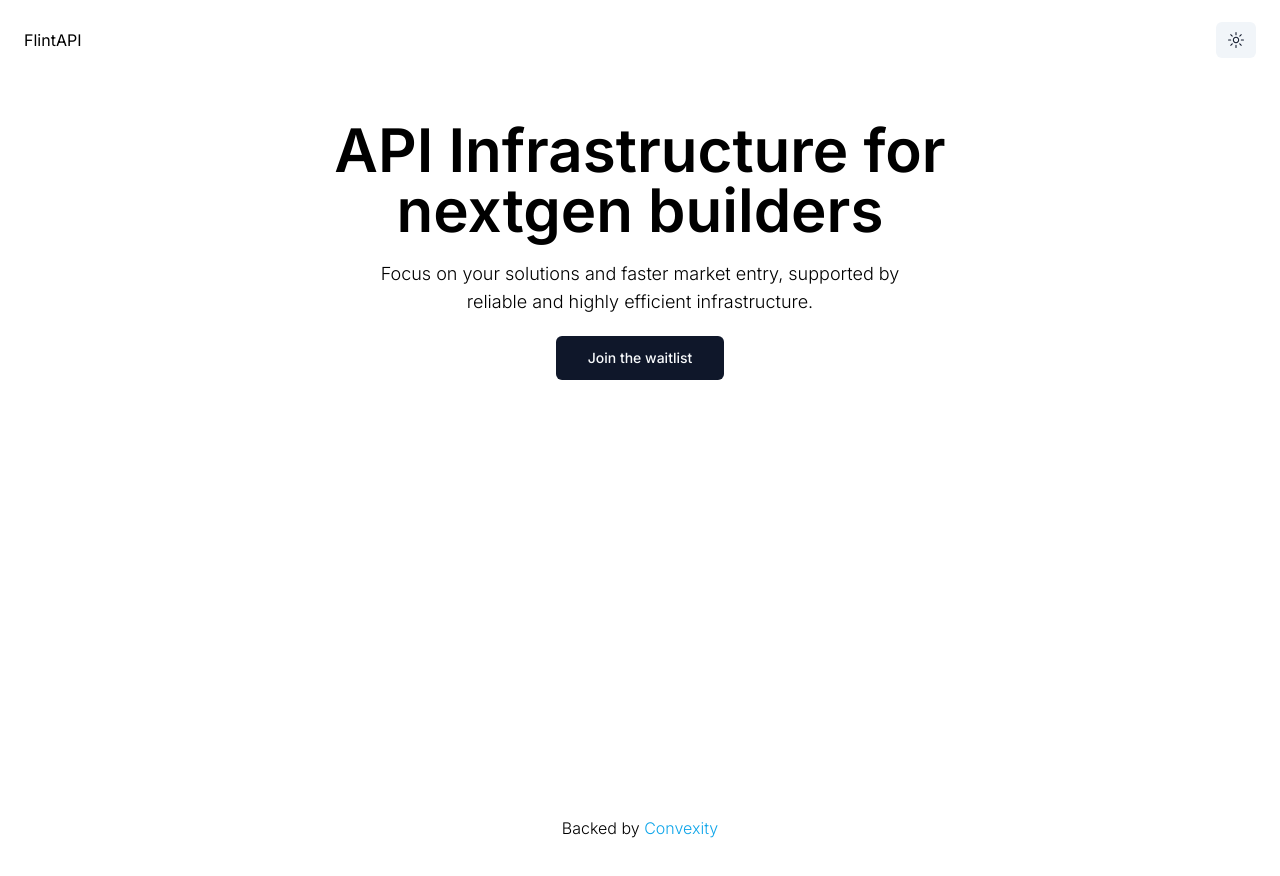
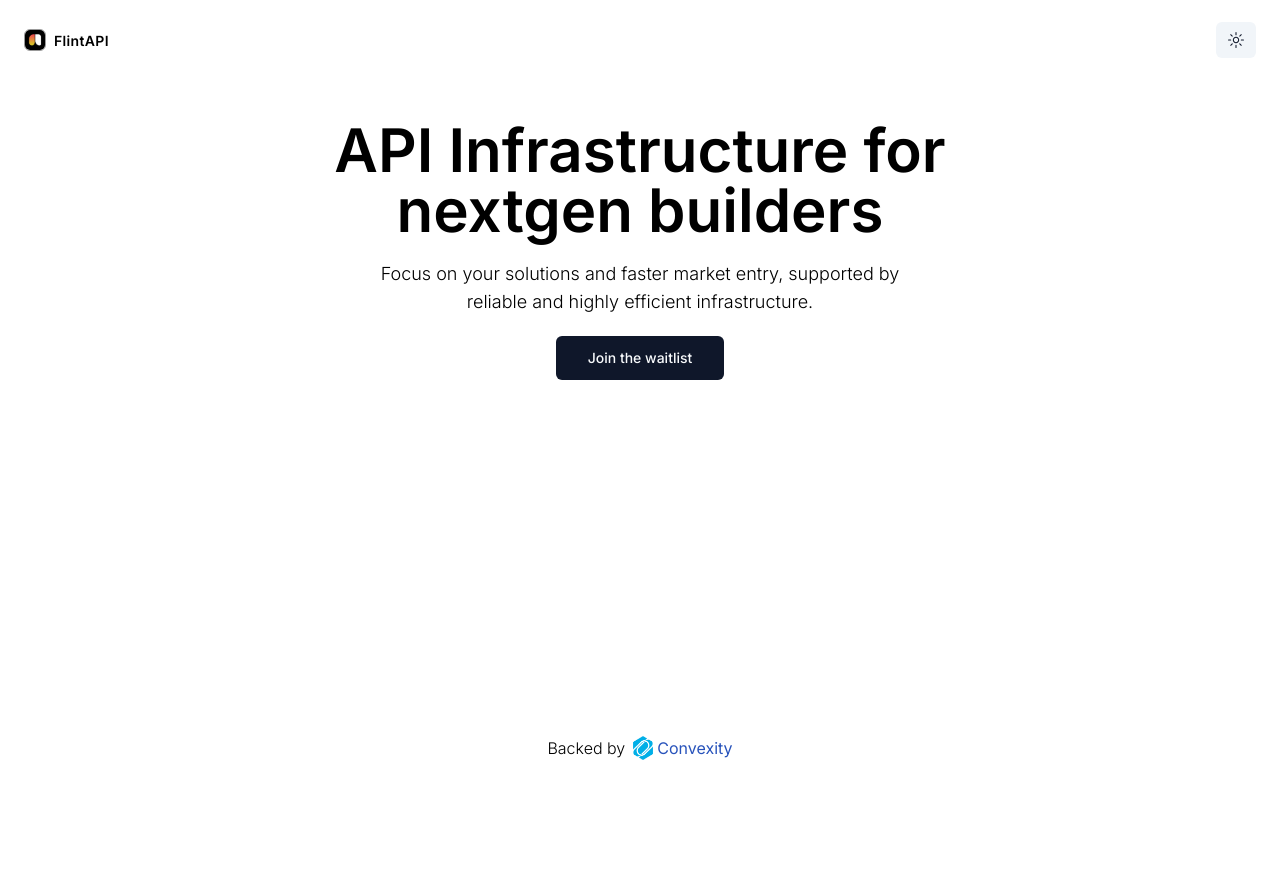
Before and after one commit to flintapi/flintwebsite, a Next.js app: page / in a window 1280 px wide. Shown: the top 876 px of the page. After the commit the page ends 800 px from the top, so only its background shows below. Built offline with nearby package versions, Linux system fonts and the light colour scheme.

Commit message:
fix: fixed layout and added icon re-routing to home page

```diff
--- a/src/app/layout.tsx
+++ b/src/app/layout.tsx
@@ -3,6 +3,9 @@ import { Inter } from "next/font/google";
 import "./globals.css";
 import { ThemeProvider, ThemeToggle } from "@/components/theme-provider";
 import { cn } from "@/lib/utils";
+import Link from "next/link";
+import Image from "next/image";
+import icon from "@/app/icon.png";
 
 const inter = Inter({ subsets: ["latin"] });
 
@@ -37,7 +40,7 @@ export default function RootLayout({
 function Header() {
   return (
     <header className="container max-h-20 px-3 py-3 md:py-6 md:px-6 mx-auto rounded-lg flex place-items-center items-center justify-between">
-      <span>FlintAPI</span>
+      <Link href="/" className="font-[600] tracking-wide text-[14px] text-black dark:text-white flex items-center gap-2"><Image src={icon} width={22} className="border-[.5px] border-black/40 dark:border-slate-300/40 rounded-md" height={22} alt="Flintapi Logo" />  FlintAPI</Link>
       <ThemeToggle />
     </header>
   );
--- a/src/app/page.tsx
+++ b/src/app/page.tsx
@@ -1,9 +1,10 @@
 import { Button } from "@/components/ui/button";
 import Image from "next/image";
+import convexityLogo from "@/assets/convexity_logo_thumb.png";
 
 export default function Home() {
   return (
-    <main className="flex min-h-screen flex-col items-center items-center px-16 md:px-24 py-10">
+    <main className="flex h-[calc(100vh-80px)] flex-col items-center items-center px-16 md:px-24 py-10">
 
       <div className="relative z-[-1] flex place-items-center before:absolute before:h-[300px] before:w-full before:-translate-x-1/2 before:rounded-full before:bg-gradient-radial before:from-white before:to-transparent before:blur-2xl before:content-[''] after:absolute after:-z-20 after:h-[280px] after:w-full after:translate-x-1/3 after:bg-gradient-conic after:from-orange-200 after:via-blue-200 after:blur-2xl after:content-[''] before:dark:bg-gradient-to-br before:dark:from-transparent before:dark:to-orange-700 before:dark:opacity-10 after:dark:from-[#EE4751] after:dark:via-[#EDF128] after:dark:opacity-40 sm:before:w-[480px] sm:after:w-[240px] before:lg:h-[360px]">
         <h1 className="sm:text-6xl text-[2.5em] leading-tight text-center font-semibold">API Infrastructure for<br className="hidden md:block" /> nextgen builders</h1>
@@ -20,7 +21,7 @@ export default function Home() {
 
       <div className="flex-1" />
       <div className="flex place-items-center flex-1 md:flex-none">
-        <span className="font-light">Backed by <a href="https://withconvexity.com" rel="noopener noreferer" target="_blank" className="text-sky-500">Convexity</a></span>
+        <span className="font-light flex items-center gap-2">Backed by <a href="https://withconvexity.com" rel="noopener noreferer" target="_blank" className="text-[#2853BB] flex items-center gap-1 font-normal"><Image src={convexityLogo} height={20} width={20} alt="Convexity logo thumb" />Convexity</a></span>
       </div>
 
     </main>
```
